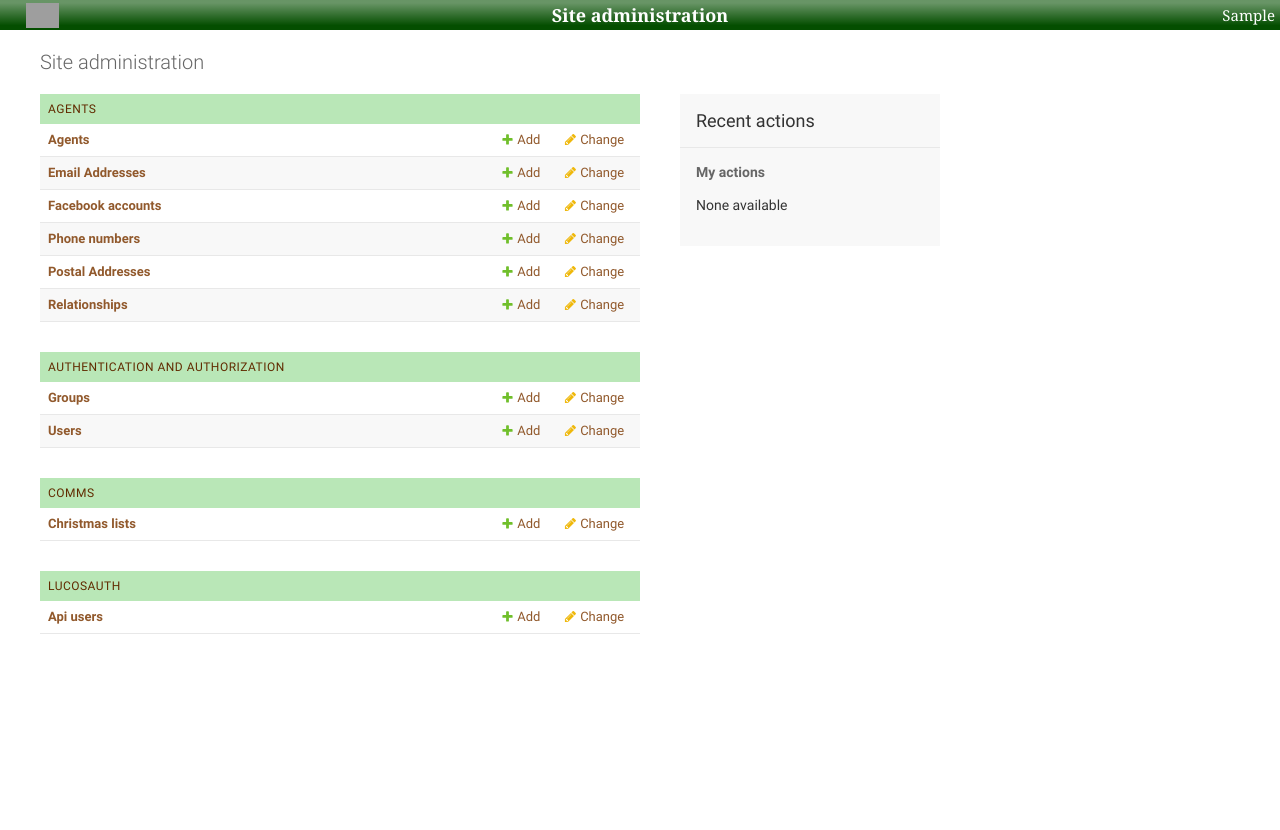
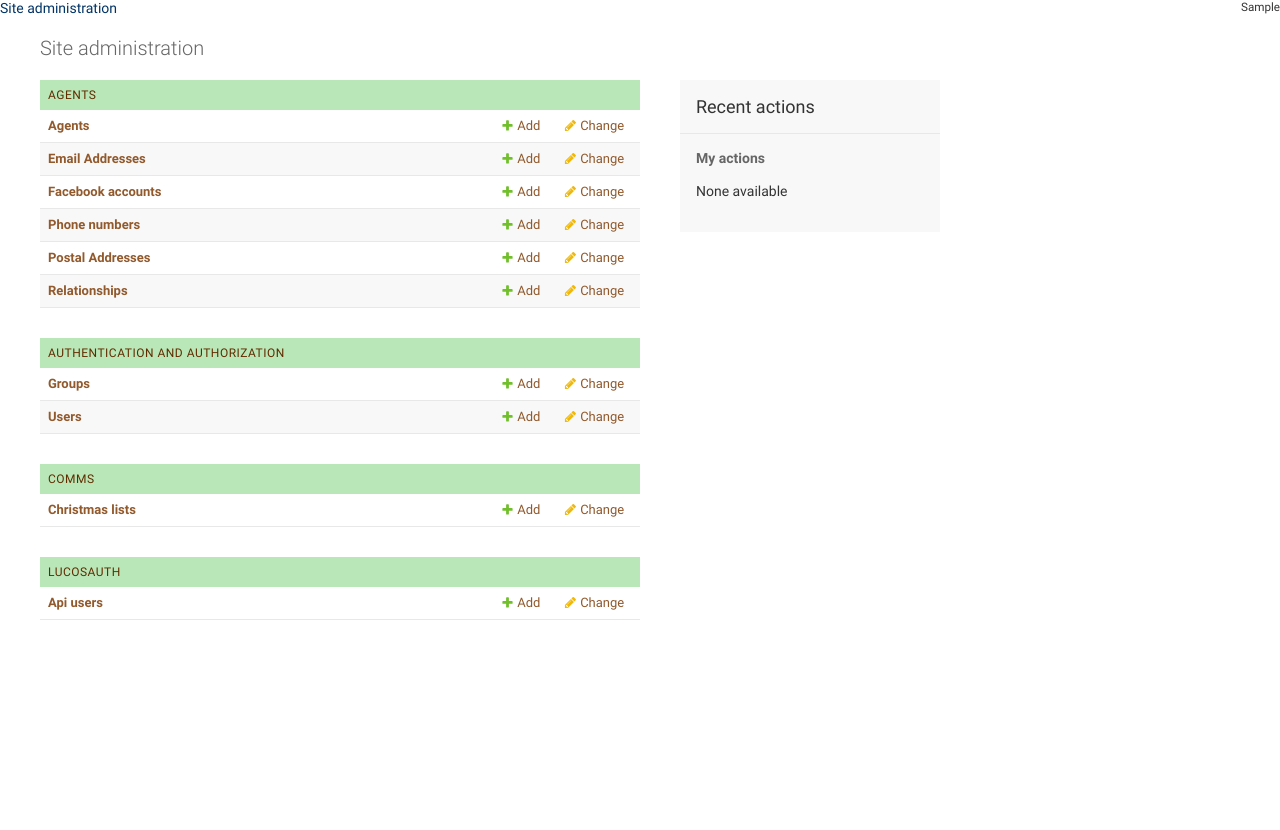
Before and after one commit to lucas42/lucos_contacts, a Django app: page /admin/ in a window 1280 px wide. After the commit the page ends 620 px from the top, so only its background shows below. Run offline with Django 3.2, Linux system fonts and the light colour scheme; the visitor is signed in with stand-in values (Sample User, id 1); data comes from the database, SQL or seed files in the repository; data that the repository does not hold is empty; grey boxes are pictures that could not be loaded.

Commit message:
use component for navbar

```diff
--- a/app/templates/admin/base.html
+++ b/app/templates/admin/base.html
@@ -23,16 +23,11 @@
 
     {% if not is_popup %}
     <!-- Navbar -->
-    <div id="lucos_navbar">
-        <a href="https://l42.eu/">
-            <img src="https://l42.eu/logo.png" alt="lucOS" style="">
-        </a>
-        <h1 id="lucos_navbar_title">
-         {% block branding %}{% endblock %}
-        </h1>
+    <lucos-navbar bg-colour="#044E00">
+        <a href="/">{% block branding %}{% endblock %}</a>
         {% block usertools %}
         {% if has_permission %}
-        <div id="username">
+        <div id="username" style="float: right; font-size: smaller; font-weight: normal;">
             {% block welcome-msg %}
                 {% firstof user.get_short_name user.get_username %}
             {% endblock %}
@@ -40,7 +35,7 @@
         {% endif %}
         {% endblock %}
         {% block nav-global %}{% endblock %}
-    </div>
+    </lucos-navbar>
     <!-- END Navbar -->
     {% block breadcrumbs %}
     <div class="breadcrumbs">
@@ -76,5 +71,6 @@
 
     {% block footer %}<div id="footer"></div>{% endblock %}
 
+    <script src="/resources/lucos_navbar.js" type="text/javascript"></script>
 </body>
 </html>
--- a/app/templates/resources/style.css
+++ b/app/templates/resources/style.css
@@ -47,13 +47,6 @@
 #dead { background-color: #333340; color: #fff; font-family: Brush Script Std, cursive; padding: 0.7em; text-align: center; margin: 0.5em auto; }
 #dead .rest-in-peace { display: block; font-size: 2em; font-family: Snell Roundhand, Brush Script MT, Brush Script Std, cursive; }
 
-#lucos_navbar { height: 30px; z-index:1000; color: #FFF; position: absolute; left: 0; right: 0; top: 0; font-size: 18px; background-color: #044E00; background-image: -webkit-gradient(linear, 0 100%, 0 0, color-stop(0, transparent), color-stop(0.15, transparent), color-stop(0.9, rgba(255, 255, 255, 0.4))); font-family: Georgia, serif }
-#lucos_navbar img { float: left; height: 25px; padding: 2.5px 2%; cursor: pointer; max-width: 20%; border: none; }
-#lucos_navbar_title { text-align: center; display: block; line-height: 30px; font-weight: bold; position: absolute; width: 50%; margin: 0 25%; z-index: -1; overflow: hidden; height: 30px; text-overflow: ellipsis; white-space: nowrap; font-size: 1em; color: inherit; }
-body { padding-top: 30px; margin: 0; }
-#lucos_navbar a { color: #612B00; border: none; }
-#lucos_navbar a:hover { background: inherit; color: #B98E6C; }
-
 /* Admin site */
 div.breadcrumbs { background: none; color: #612B00; float: left; padding: 5px; border: none; font-size: 14px; text-align: left; margin: 5px; }
 div.breadcrumbs a { color: #B98E6C; }
@@ -64,7 +57,6 @@
 .module a:hover { background: inherit; }
 .button, input[type=submit], input[type=button], .submit-row input, a.button { background: #E5B5D1; color: #010F00; }
 .button.default, input[type=submit].default, .submit-row input.default { background: #732352; color: #E5B5D1;}
-#username { float: right; margin: 5px; font-size: smaller; }
 
 /* Colour Palette guide */
 
```
Also changed, not shown: app/templates/agents/base.html (+4 -8 lines), 1 other file.
